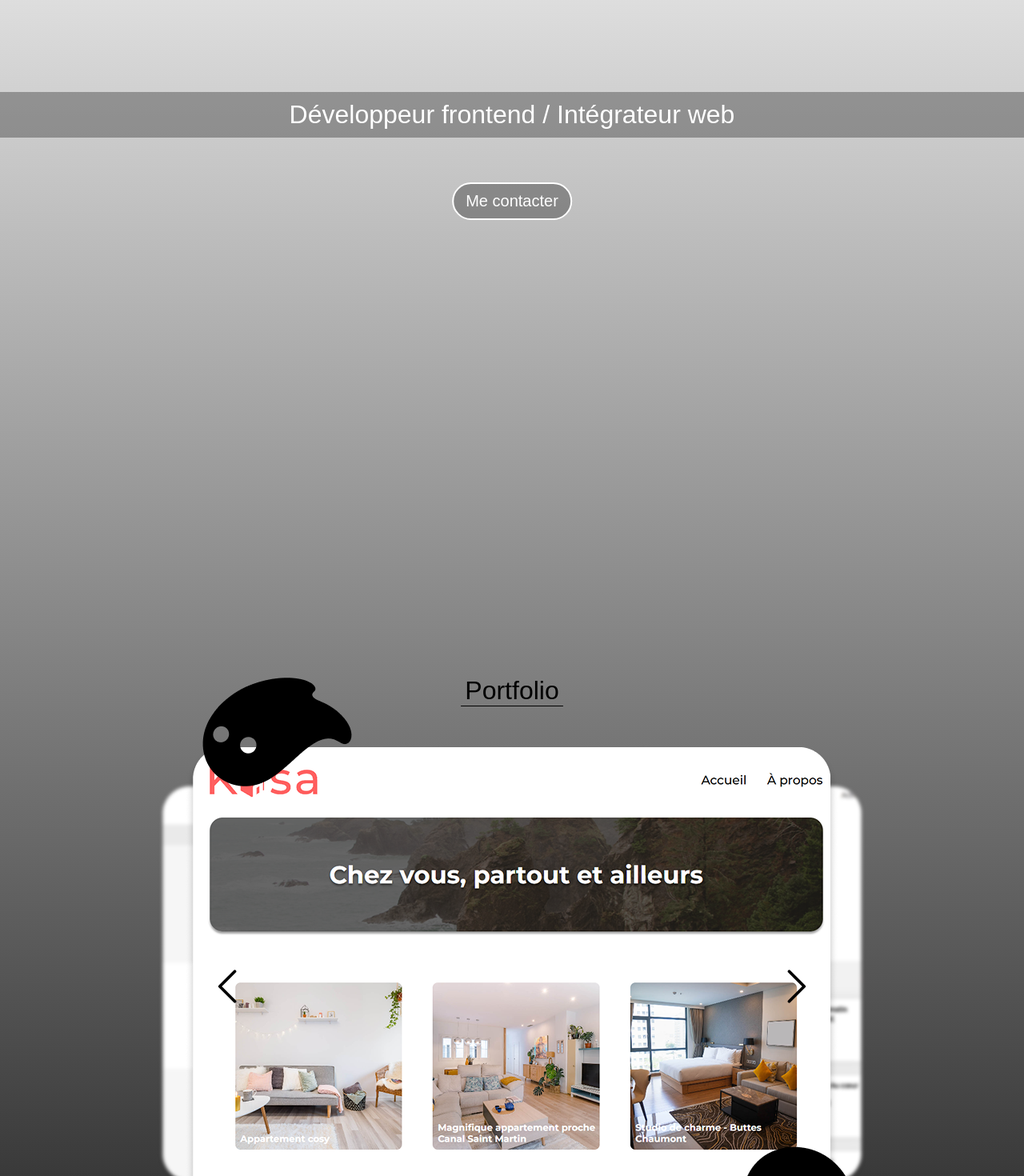
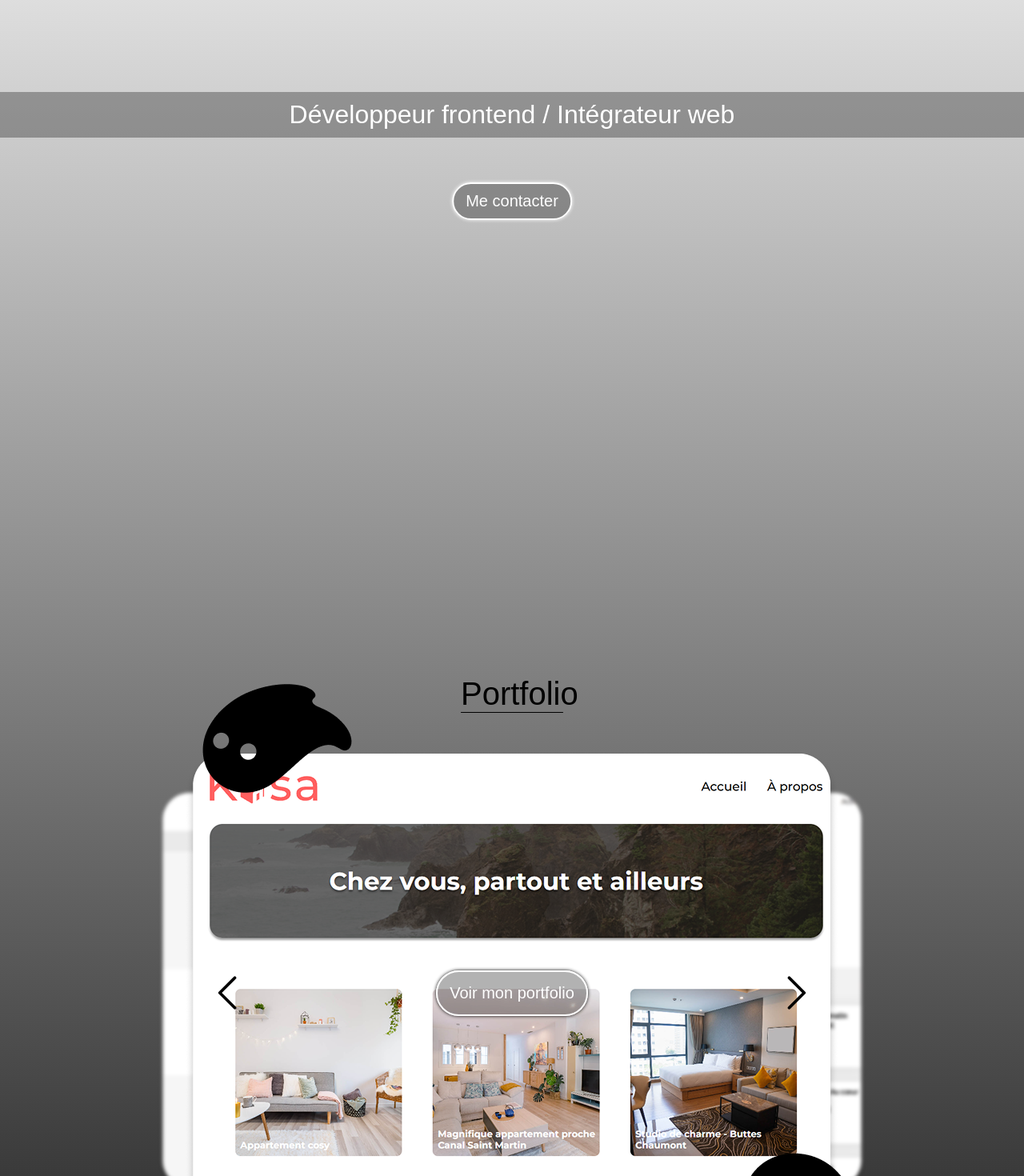
Before and after one commit to Supradiator/portfolio, a React (Vite) app: page / in a window 1280 px wide. Shown: the part 300-1770 px from the top of the page at 80% size. Built offline with nearby package versions, Linux system fonts and the light colour scheme; a web font is replaced by a local one.

Commit message:
retouche boutons

```diff
--- a/src/components/accueil/PortfolioSection.jsx
+++ b/src/components/accueil/PortfolioSection.jsx
@@ -48,9 +48,11 @@ function PortfolioSection(){
                                     <img src={ghost1} className="ghost ghost2" style={{ bottom: "250px", right: "200px" }} alt="fantome 2" />
                                 </div>
                             )}
+
                         </>
                     )
                 })}
+                <button className="portfolioBtn">Voir mon portfolio</button>
 
                 <CaretLeft size={60} className="arrow left" onClick={prevSlide} />
                 <CaretRight size={60} className="arrow right" onClick={nextSlide} />
--- a/src/css/accueil/earthSection.css
+++ b/src/css/accueil/earthSection.css
@@ -36,10 +36,13 @@
   font-size: 20px;
   border-radius: 30px;
   border: solid 2px white;
+  cursor: pointer;
+  box-shadow: 0 0 4px white;
 }
 
 .contactBtn:hover {
   background-color: black;
+  box-shadow: 0 0 10px white;
 }
 
 model-viewer {
--- a/src/css/accueil/portfolioSection.css
+++ b/src/css/accueil/portfolioSection.css
@@ -13,6 +13,7 @@
 }
 
 .portfolioTitle {
+    font-size: 40px;
     text-align: center;
     border: solid 1px;
     border-top: none;
@@ -79,3 +80,21 @@
 .ghost {
     position: absolute;
 }
+
+
+.portfolioBtn {
+    z-index: 2;
+    background-color: rgba(0, 0, 0, 0.3);
+    padding: 15px;
+    color: white;
+    font-size: 20px;
+    border-radius: 30px;
+    border: solid 2px white;
+    box-shadow: 0 0 4px black;
+}
+
+.portfolioBtn:hover {
+    background-color: black;
+    cursor: pointer;
+    box-shadow: 0 0 10px black;
+}
```
